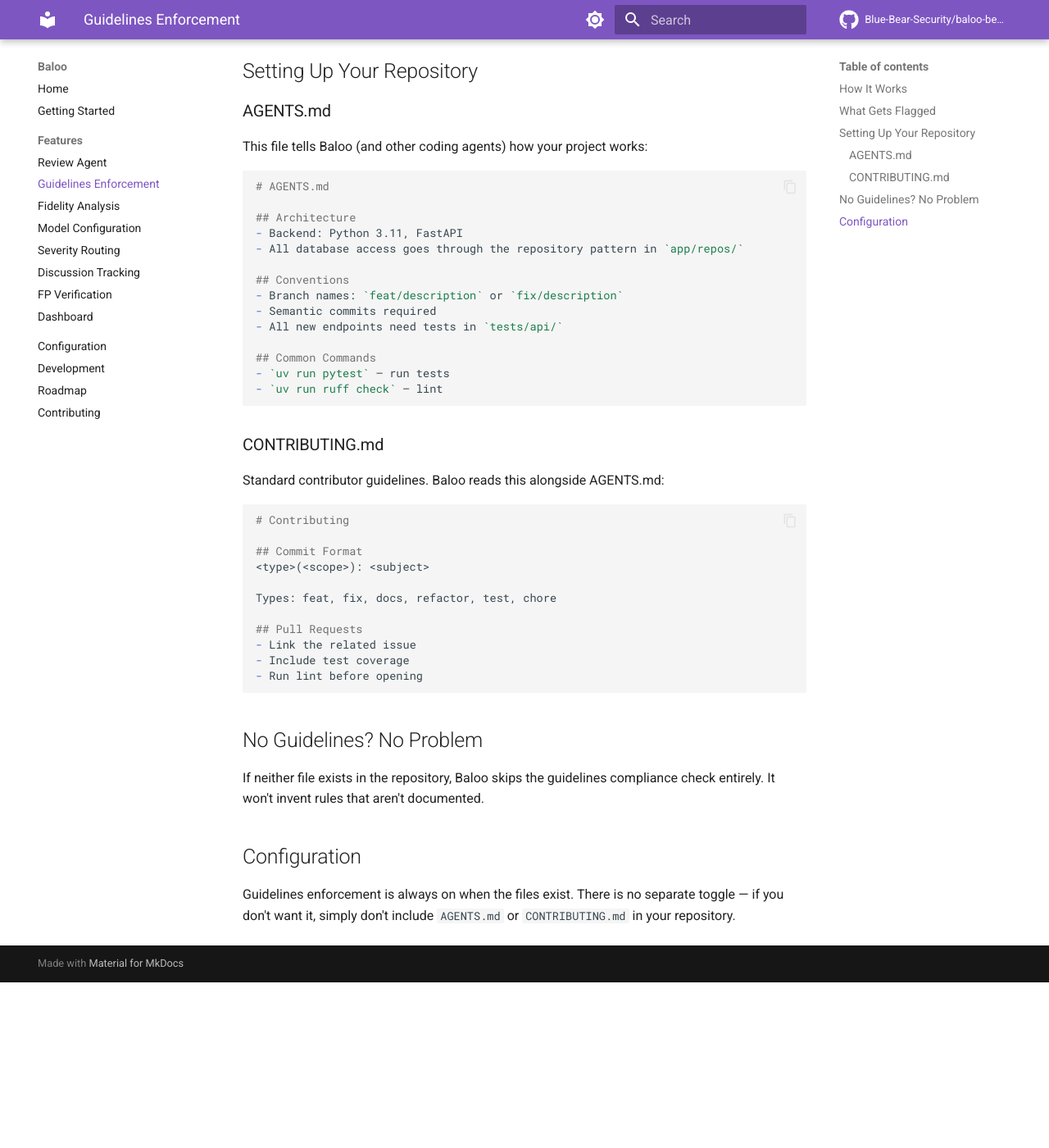
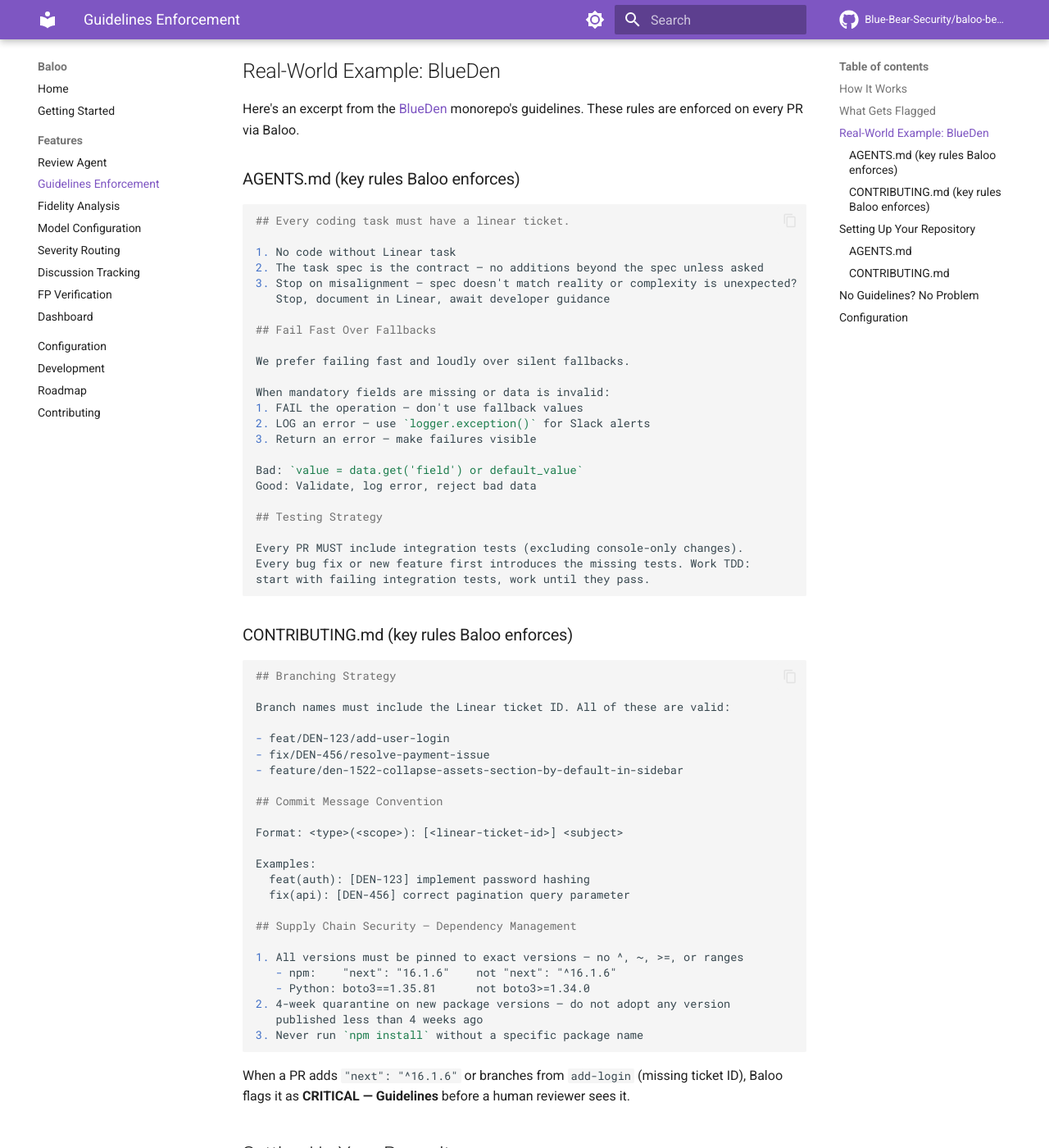
Before and after one commit to Blue-Bear-Security/baloo-bear, an MkDocs documentation site: the page built from docs/features/guidelines.md, in a window 1280 px wide and 1400 px high, scrolled down 779 px. Shown: the whole window at 82% size. Built offline with MkDocs 1.6.1 and Material for MkDocs 9.7.7, drawn with Linux system fonts in a browser that asks for light colours; comment, search, counter and statistics services are not loaded; before the commit the page ends 1977 px from its top, so only the background shows below that; some of the changed text lies outside the part shown.

Commit message:
docs: add real-world BlueDen examples to guidelines and fidelity docs
- guidelines.md: replace generic examples with actual BlueDen AGENTS.md
  and CONTRIBUTING.md excerpts (no-ticket-no-code, fail-fast, TDD,
  branch naming with ticket IDs, commit format, dependency pinning rules)
- fidelity.md: add BlueDen workflow walkthrough showing how DEN ticket
  IDs and docs/plans/ map to fidelity analysis end-to-end
- index.md: sharpen Why Baloo bullets and features table to call out
  guidelines enforcement and fidelity more concretely

````diff
--- a/docs/features/guidelines.md
+++ b/docs/features/guidelines.md
@@ -21,11 +21,75 @@
 - Dependency management that contradicts documented conventions
 - Using a tool or pattern explicitly discouraged by the guidelines
 
+## Real-World Example: BlueDen
+
+Here's an excerpt from the [BlueDen](https://github.com/Blue-Bear-Security/blueden) monorepo's guidelines. These rules are enforced on every PR via Baloo.
+
+### AGENTS.md (key rules Baloo enforces)
+
+```markdown
+## Every coding task must have a linear ticket.
+
+1. No code without Linear task
+2. The task spec is the contract — no additions beyond the spec unless asked
+3. Stop on misalignment — spec doesn't match reality or complexity is unexpected?
+   Stop, document in Linear, await developer guidance
+
+## Fail Fast Over Fallbacks
+
+We prefer failing fast and loudly over silent fallbacks.
+
+When mandatory fields are missing or data is invalid:
+1. FAIL the operation — don't use fallback values
+2. LOG an error — use `logger.exception()` for Slack alerts
+3. Return an error — make failures visible
+
+Bad: `value = data.get('field') or default_value`
+Good: Validate, log error, reject bad data
+
+## Testing Strategy
+
+Every PR MUST include integration tests (excluding console-only changes).
+Every bug fix or new feature first introduces the missing tests. Work TDD:
+start with failing integration tests, work until they pass.
+```
+
+### CONTRIBUTING.md (key rules Baloo enforces)
+
+```markdown
+## Branching Strategy
+
+Branch names must include the Linear ticket ID. All of these are valid:
+
+- feat/DEN-123/add-user-login
+- fix/DEN-456/resolve-payment-issue
+- feature/den-1522-collapse-assets-section-by-default-in-sidebar
+
+## Commit Message Convention
+
+Format: <type>(<scope>): [<linear-ticket-id>] <subject>
+
+Examples:
+  feat(auth): [DEN-123] implement password hashing
+  fix(api): [DEN-456] correct pagination query parameter
+
+## Supply Chain Security — Dependency Management
+
+1. All versions must be pinned to exact versions — no ^, ~, >=, or ranges
+   - npm:    "next": "16.1.6"    not "next": "^16.1.6"
+   - Python: boto3==1.35.81      not boto3>=1.34.0
+2. 4-week quarantine on new package versions — do not adopt any version
+   published less than 4 weeks ago
+3. Never run `npm install` without a specific package name
+```
+
+When a PR adds `"next": "^16.1.6"` or branches from `add-login` (missing ticket ID), Baloo flags it as **CRITICAL — Guidelines** before a human reviewer sees it.
+
 ## Setting Up Your Repository
 
 ### AGENTS.md
 
-This file tells Baloo (and other coding agents) how your project works:
+This file tells Baloo (and other coding agents) how your project works. It works best when rules are concrete and actionable — Baloo can only enforce what's written down.
 
 ```markdown
 # AGENTS.md
@@ -35,13 +99,14 @@
 - All database access goes through the repository pattern in `app/repos/`
 
 ## Conventions
-- Branch names: `feat/description` or `fix/description`
-- Semantic commits required
+- Branch names must include the Linear ticket ID: `feat/PROJ-123/description`
+- Commit format: `feat(scope): [PROJ-123] subject`
 - All new endpoints need tests in `tests/api/`
+- Pin all dependency versions exactly — no ^ or ~ ranges
 
-## Common Commands
-- `uv run pytest` — run tests
-- `uv run ruff check` — lint
+## Testing
+- Every PR must include integration tests
+- Work TDD: write failing tests before implementation
 ```
 
 ### CONTRIBUTING.md
@@ -52,12 +117,13 @@
 # Contributing
 
 ## Commit Format
-<type>(<scope>): <subject>
+<type>(<scope>): [<ticket-id>] <subject>
 
 Types: feat, fix, docs, refactor, test, chore
 
 ## Pull Requests
-- Link the related issue
+- Branch must include the ticket ID (e.g., feat/PROJ-123/description)
+- Link the related issue in the PR description
 - Include test coverage
 - Run lint before opening
 ```
````
Also changed, not shown: docs/features/fidelity.md (+28 -6 lines), docs/index.md (+4 -3 lines).
